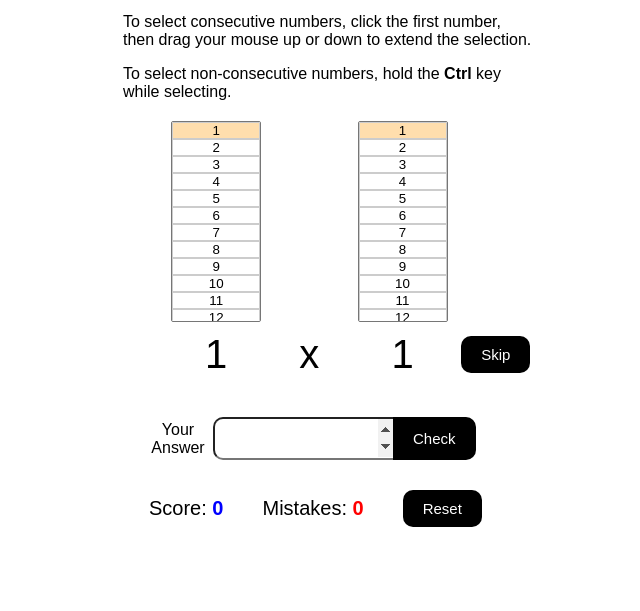
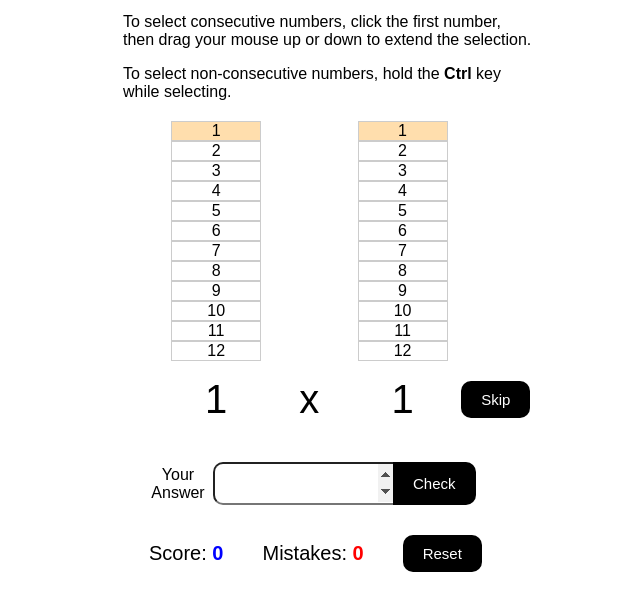
Before and after one commit to lndex199/times-table, a plain HTML site: page index.html in a window 1280 px wide. Shown: the part 155-766 px from the top of the page, without its empty margins (322-962 px from the left). Drawn offline with Linux system fonts and the light colour scheme.

Commit message:
select { all: unset; }

```diff
--- a/style.css
+++ b/style.css
@@ -42,24 +42,25 @@ main {
   display: grid;
   grid-template-columns: 1fr 3fr 2fr 3fr 2fr;
   place-items: center;
-  row-gap: 10px;
+  row-gap: 50px;
   margin-top: 20px;
 }
 
 select {
+  all: unset;
   width: 90px;
-  height: 201px;
+  height: 206px;
   text-align: center;
   outline: none;
 }
 
 option {
   border: 1px solid #ccc;
-}
 
-option:checked {
-  background-color: #ffdead;
-  color: #000;
+  &:checked {
+    background-color: #ffdead;
+    color: #000;
+  }
 }
 
 .question {
```
